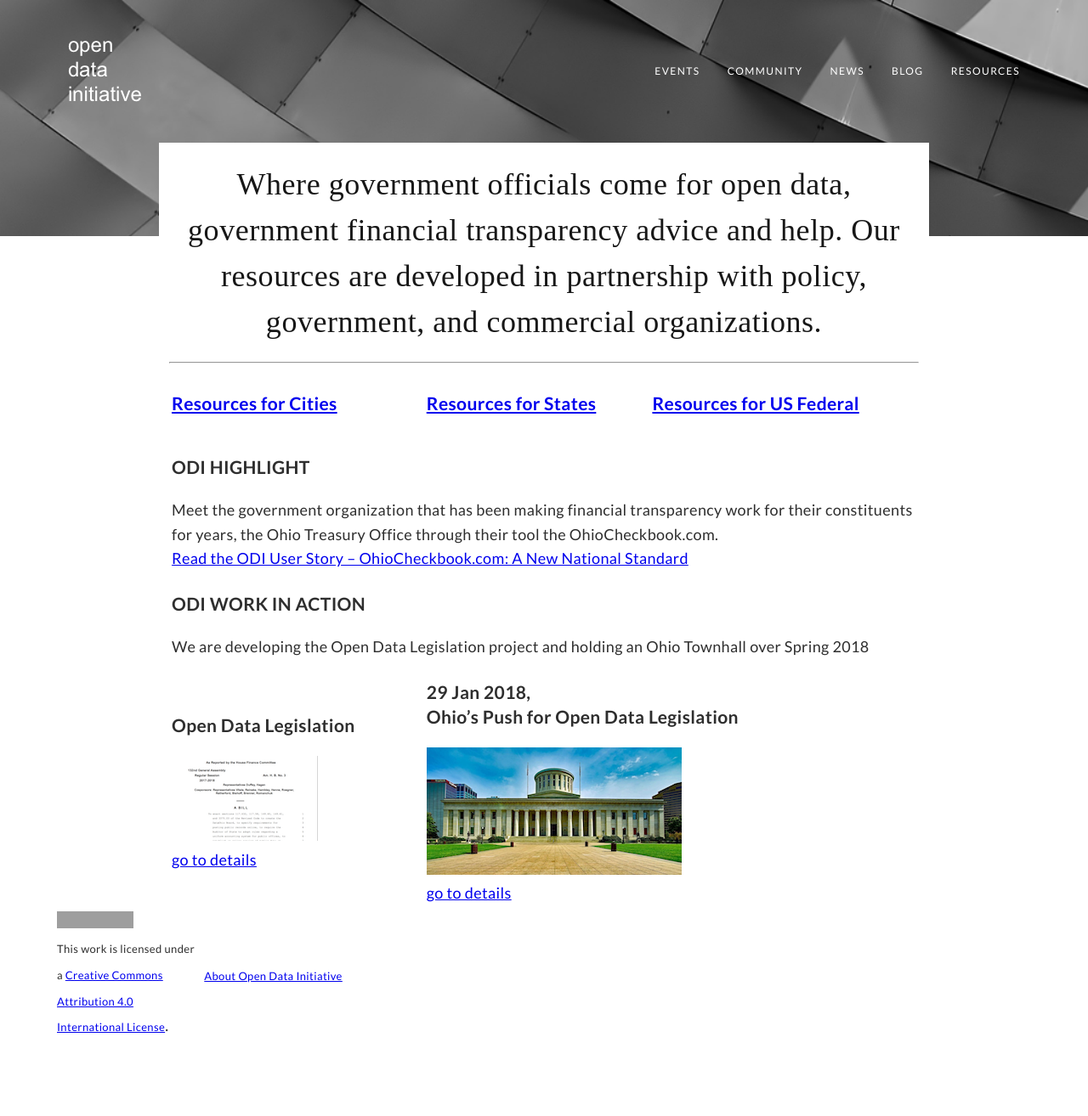
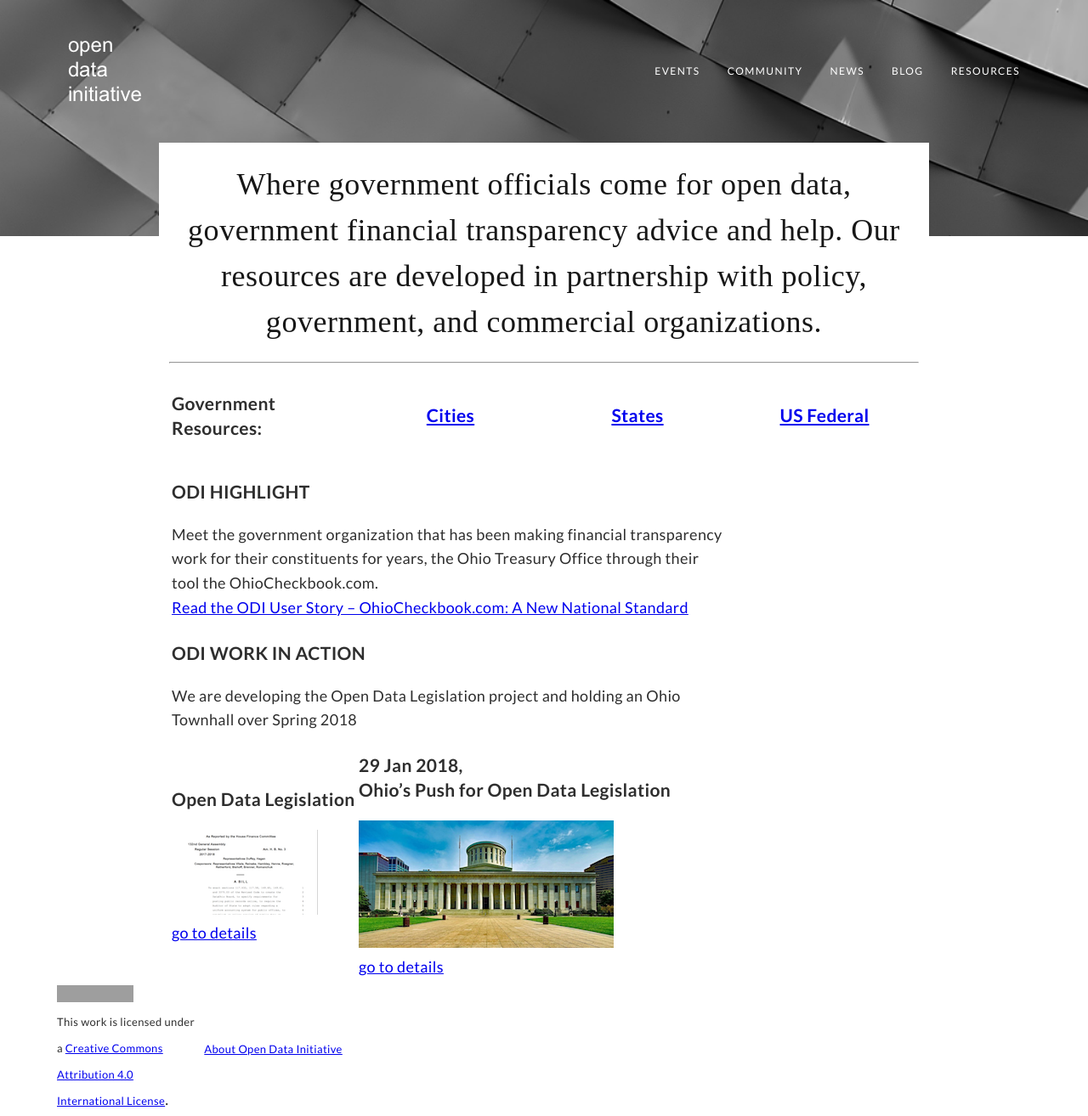
Before and after one commit to opendatainitiative/opendatainitiative.github.io, a Jekyll site: the page built from index.md, in a window 1280 px wide. Shown: the whole page at 85% size. Built offline with Jekyll 4.4.1, drawn with Linux system fonts in a browser that asks for light colours; before the commit the page ends 1227 px from its top, so only the background shows below that; grey boxes are pictures that could not be loaded.

Commit message:
improvements to resources.md

```diff
--- a/index.md
+++ b/index.md
@@ -6,23 +6,27 @@ title: Home
 <h2>Where government officials come for open data, government financial transparency advice and help. Our resources are developed in partnership with policy, government, and commercial organizations.</h2>
 <hr>
 <table align="center">
- <tr>
-	 <td><h3><a href="/resources#cities">Resources for Cities</a></h3></td>
-	 <td><h3><a href="/resources#states">Resources for States</a></h3></td>
-	 <td><h3><a href="/resources#us-federal">Resources for US Federal</a></h3></td>
- </tr>
- <tr>
-	 <td colspan="3"><h3>ODI HIGHLIGHT</h3>Meet the government organization that has been making financial transparency work for their constituents for years, the Ohio Treasury Office through their tool the OhioCheckbook.com.
-		 <br><a href="https://opendatainitiative.github.io/blog/2017-12-18-user-story-ohio-treasury-office/">Read the ODI User Story – OhioCheckbook.com: A New National Standard</a></td>
-</tr>
- <tr>
-	 <td colspan="3"><h3>ODI WORK IN ACTION</h3>We are developing the Open Data Legislation project and holding an Ohio Townhall over Spring 2018</td>
- </tr>
- <tr>
-      <td colspan="1"><h3>Open Data Legislation</h3>
-        <a href="/legislation"><img src="/assets/img/legislation-icon.png" alt="ODI Open Data Legislation"><br>go to details</a>
-	</td>
-	<td colspan="2"><h3>29 Jan 2018,<br>Ohio’s Push for Open Data Legislation</h3>
-        <a href="/events/2018-01-29-ohio-townhall/"><img src="/assets/img/ohio-state-capital.png" alt="ODI Open Data Legislation"><br>go to details</a>
-	 </td>
-   </tr>
+	<tr>
+		<td width="25%"><h3>Government Resources:</h3></td>
+		<td width="25%" align="center"><h3><a href="/resources#cities">Cities</a></h3></td>
+		<td width="25%" align="center"><h3><a href="/resources#states">States</a></h3></td>
+		<td width="25%" align="center"><h3><a href="/resources#us-federal">US Federal</a></h3></td>
+	</tr>
+<!--	<tr>
+		<td width="25%"><h3>Partner Resources:</h3></td>
+		<td width="25%" align="center"><h3><a href="/resources#policy-organizations">Policy Organizations</a></h3></td>
+		<td width="25%" align="center"><h3><a href="/resources#universities">Universities</a></h3></td>
+		<td width="25%" align="center"><h3><a href="/resources#commercial-companies">Commercial Companies</a></h3></td>
+	 </tr>
+-->
+	 <tr>
+		 <td colspan="3"><h3>ODI HIGHLIGHT</h3>Meet the government organization that has been making financial transparency work for their constituents for years, the Ohio Treasury Office through their tool the OhioCheckbook.com.
+			 <br><a href="https://opendatainitiative.github.io/blog/2017-12-18-user-story-ohio-treasury-office/">Read the ODI User Story – OhioCheckbook.com: A New National Standard</a></td>
+	</tr>
+	<tr>
+		<td colspan="3"><h3>ODI WORK IN ACTION</h3>We are developing the Open Data Legislation project and holding an Ohio Townhall over Spring 2018</td>
+	</tr>
+	<tr>
+		<td colspan="1"><h3>Open Data Legislation</h3><a href="/legislation"><img src="/assets/img/legislation-icon.png" alt="ODI Open Data Legislation"><br>go to details</a></td>
+	<td colspan="2"><h3>29 Jan 2018,<br>Ohio’s Push for Open Data Legislation</h3><a href="/events/2018-01-29-ohio-townhall/"><img src="/assets/img/ohio-state-capital.png" alt="ODI Open Data Legislation"><br>go to details</a></td>
+	</tr>
```
Also changed, not shown: legislation.md (+2 -0 lines), resources.md (+63 -56 lines).
